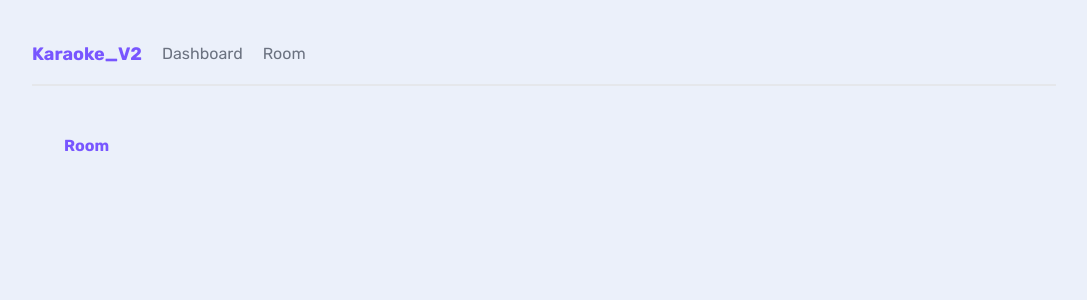
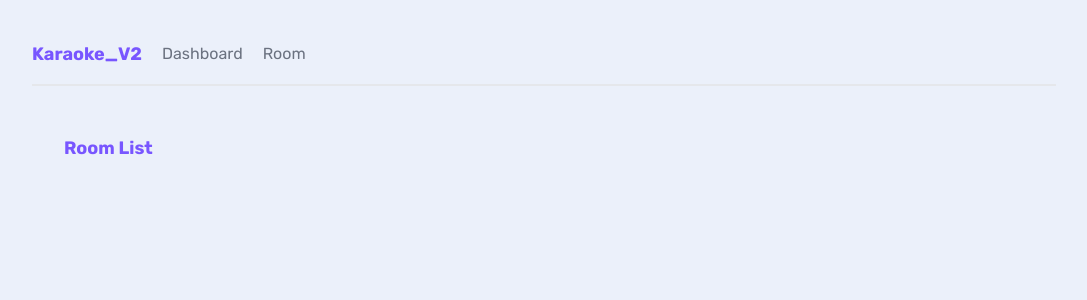
Before and after one commit to ChristinaHart888/karaoke-v2, a Next.js app: page /room in a window 1280 px wide. Shown: the top 300 px of the page, without its empty margins (96-1183 px from the left). Built offline with nearby package versions, Linux system fonts and the light colour scheme.

Commit message:
Added id switching for rooms & updated Readme

```diff
--- /dev/null
+++ b/app/room/[id]/page.jsx
@@ -0,0 +1,21 @@
+"use client";
+
+import React, { useEffect } from "react";
+import { io } from "socket.io-client";
+
+export default function Room({ id }) {
+	useEffect(() => {
+		console.log("hi");
+		const socket = io(
+			location.hostname === "localhost"
+				? "http://localhost:8080"
+				: "https://karaoke-v2-server.onrender.com"
+		);
+	}, []);
+
+	return (
+		<main>
+			<h2>Room</h2>
+		</main>
+	);
+}
--- a/app/room/page.jsx
+++ b/app/room/page.jsx
@@ -1,9 +1,11 @@
 import React from "react";
 
-export default function Room() {
+export default function page() {
 	return (
 		<main>
-			<h2>Room</h2>
+			<nav>
+				<h2>Room List</h2>
+			</nav>
 		</main>
 	);
 }
--- a/package.json
+++ b/package.json
@@ -16,6 +16,7 @@
     "postcss": "8.4.32",
     "react": "18.2.0",
     "react-dom": "18.2.0",
+    "socket.io-client": "^4.7.2",
     "tailwindcss": "3.4.0"
   }
 }
```
Also changed, not shown: app/room/[id]/README.md (added), 1 other file (tests, documents, lock files or other folders).
